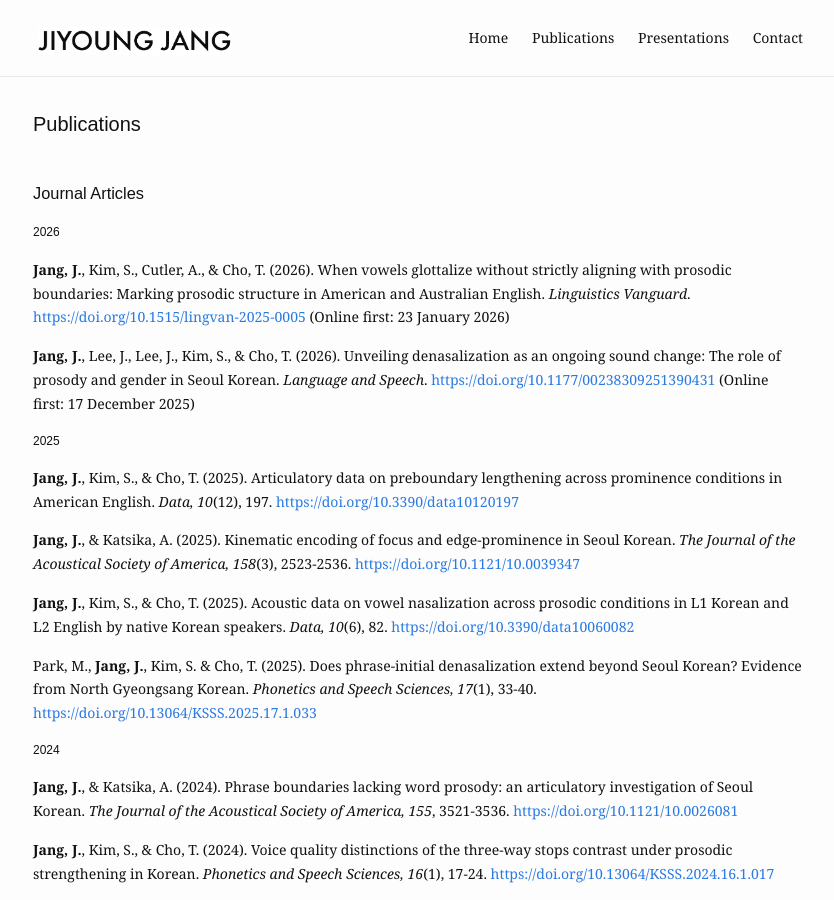
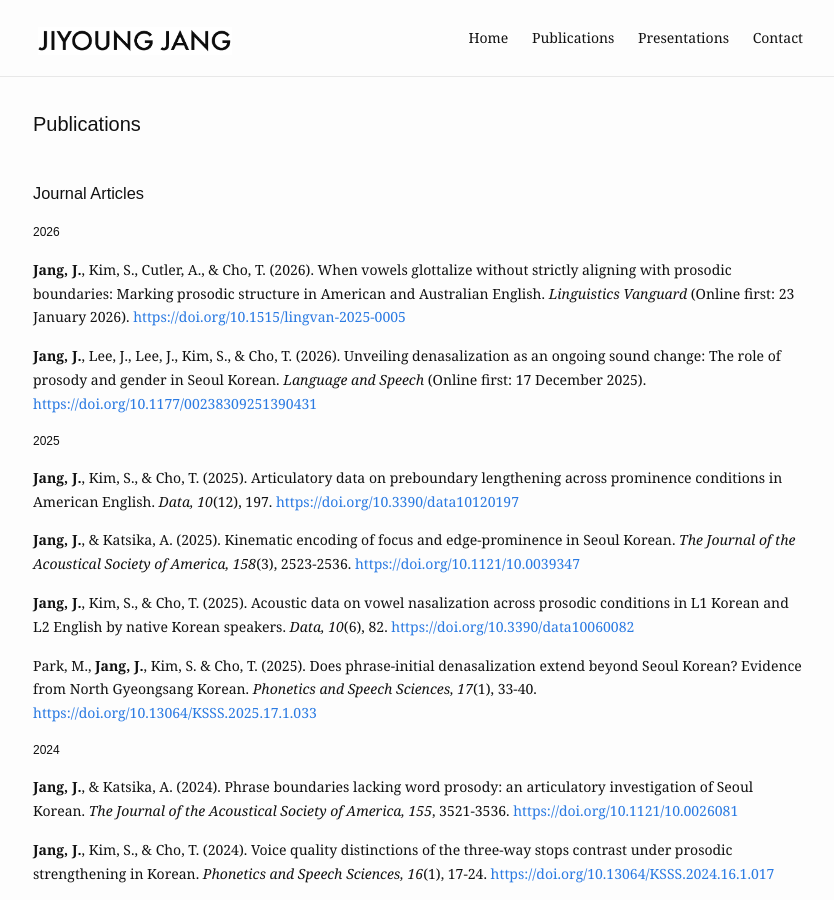
Before and after one commit to jiyoungj/jiyoungj.github.io, a Jekyll site: the page built from publications.md, in a window 1280 px wide and 900 px high. Shown: the whole window, without its empty margins (222-1056 px from the left). Built offline with Jekyll 4.4.1, drawn with Linux system fonts in a browser that asks for light colours; some web fonts are replaced.

Commit message:
Update publications.md

```diff
--- a/publications.md
+++ b/publications.md
@@ -9,9 +9,9 @@
 
 <h4>2026</h4>
 
-  <b>Jang, J.</b>, Kim, S., Cutler, A., & Cho, T. (2026). When vowels glottalize without strictly aligning with prosodic boundaries: Marking prosodic structure in American and Australian English. <em>Linguistics Vanguard</em>. <a href="https://doi.org/10.1515/lingvan-2025-0005">https://doi.org/10.1515/lingvan-2025-0005</a> (Online first: 23 January 2026)
+  <b>Jang, J.</b>, Kim, S., Cutler, A., & Cho, T. (2026). When vowels glottalize without strictly aligning with prosodic boundaries: Marking prosodic structure in American and Australian English. <em>Linguistics Vanguard</em> (Online first: 23 January 2026). <a href="https://doi.org/10.1515/lingvan-2025-0005">https://doi.org/10.1515/lingvan-2025-0005</a>
 
-  <b>Jang, J.</b>, Lee, J., Lee, J., Kim, S., & Cho, T. (2026). Unveiling denasalization as an ongoing sound change: The role of prosody and gender in Seoul Korean. <em>Language and Speech</em>. <a href="https://doi.org/10.1177/00238309251390431">https://doi.org/10.1177/00238309251390431</a> (Online first: 17 December 2025)
+  <b>Jang, J.</b>, Lee, J., Lee, J., Kim, S., & Cho, T. (2026). Unveiling denasalization as an ongoing sound change: The role of prosody and gender in Seoul Korean. <em>Language and Speech</em> (Online first: 17 December 2025). <a href="https://doi.org/10.1177/00238309251390431">https://doi.org/10.1177/00238309251390431</a>
 
 <h4>2025</h4>
 
```
